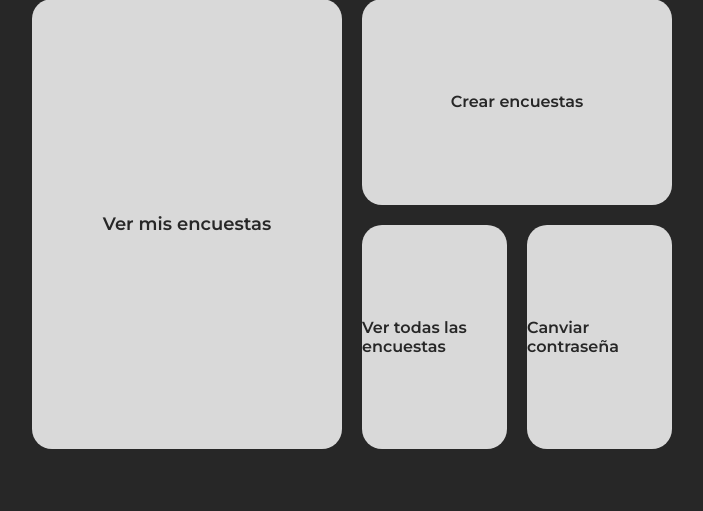
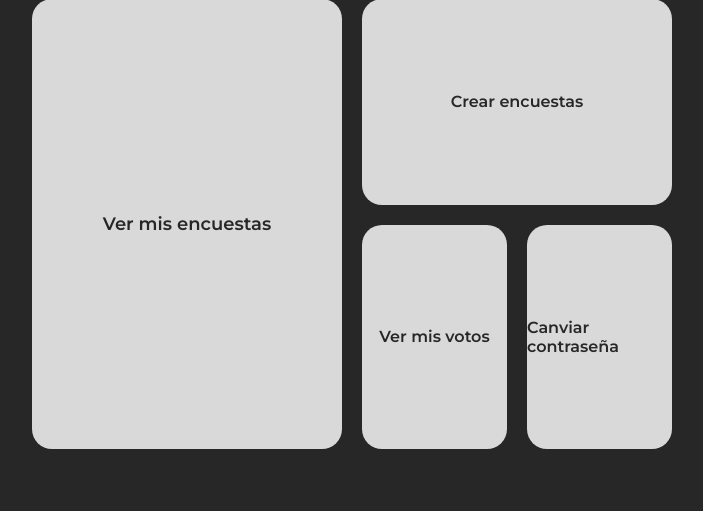
Before and after one commit to polcortes/VotaAws24, a PHP site: page /dashboard.php in a window 1280 px wide. Shown: the part 204-715 px from the top of the page, without its empty margins (288-991 px from the left). Run offline with PHP 8.4, Linux system fonts and the light colour scheme; the visitor is signed in with stand-in values (Sample User, id 1); data that the repository does not hold is empty; a stand-in replaces the project's code that opens the database connection.

Commit message:
myVotes en header y dashboard

```diff
--- a/common/header.php
+++ b/common/header.php
@@ -33,6 +33,7 @@
                             echo "<li><a href='dashboard.php'>DashBoard</a></li>";
                             echo '<li><a href="create_poll.php">Crear Encuesta</a></li>';
                             echo '<li><a href="list_polls.php">Mis encuestas</a></li>';
+                            echo '<li><a href="myVotes.php">Mis votos</a></li>';
                         } else {
                             echo '<li><a href="mail_verification.php">Acaba de registrarte</a></li>';
                         }
--- a/dashboard.php
+++ b/dashboard.php
@@ -29,7 +29,7 @@
         <ul>
             <li><a href="list_polls.php">Ver mis encuestas</a></li>
             <li><a href="create_poll.php">Crear encuestas</a></li>
-            <li class="grid-little-item"><a href="#">Ver todas las encuestas</a></li>
+            <li class="grid-little-item"><a href="myVotes.php">Ver mis votos</a></li>
             <li class="grid-little-item"><a href="change_pass.php">Canviar contraseña</a></li>
         </ul>
     </main>
```
